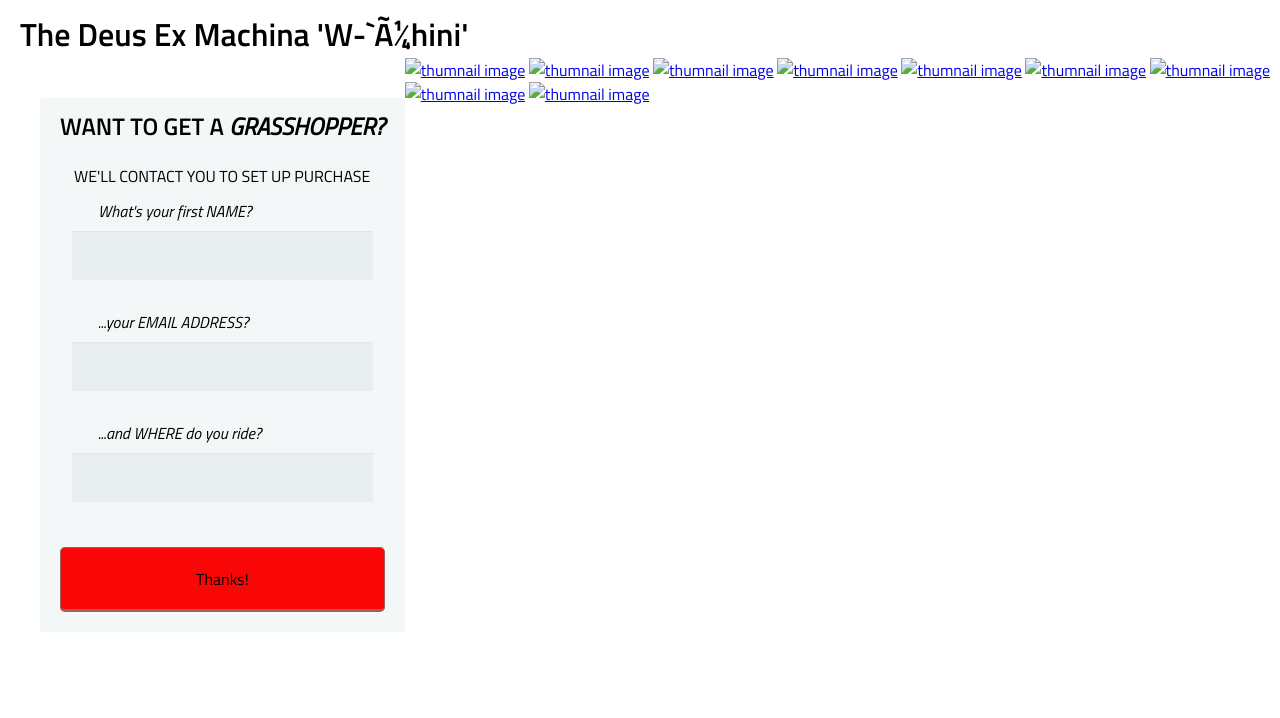
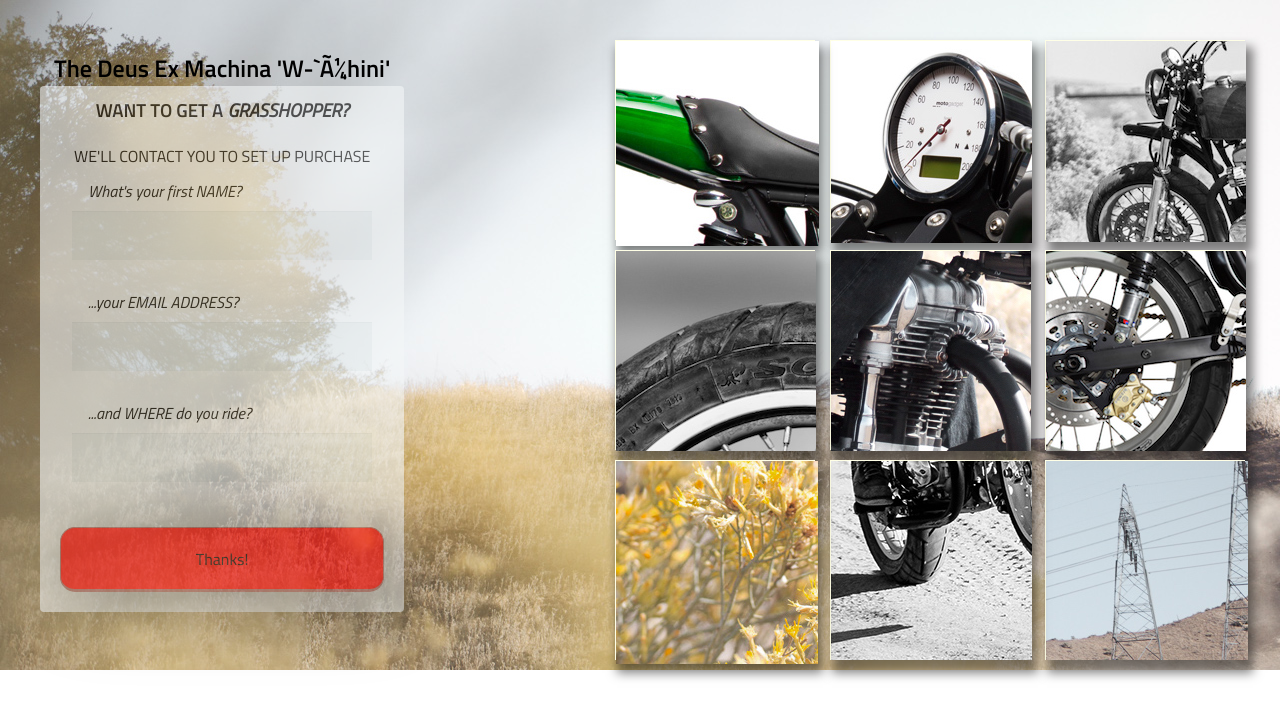
Before and after one commit to schuylermk/CSS-Week-1-Deus, a plain HTML site: page form.html in a window 1280 px wide. Drawn offline with Linux system fonts and the light colour scheme.

Commit message:
Connects all images and final page

```diff
--- a/css/gallery.css
+++ b/css/gallery.css
@@ -1,38 +1,36 @@
 *,
-*:before,
-*:after
-{
+*::before,
+*::after {
     -webkit-box-sizing: border-box;
        -moz-box-sizing: border-box;
             box-sizing: border-box;
 }
 
-*,
-*:before,
-*:after
-{
-    margin: 0;
+* {
+  font-family: 'Titillium Web', sans-serif;
+  margin: 0;
 }
 
-* {
-  font-family: 'Titillium Web', sans-serif;
+h2 {
+    margin: 10px 0 0 0;
+    padding-bottom: 0;
+    text-align: center;
 }
 
-h1 {
-    margin: 10px 0 0 20px;
-    padding-bottom: 0;
+.left {
+  float: left;
+  margin: 40px 0 0 40px;
 }
 
 form {
-  float: left;
-  max-width: 300px;
-  margin: 40px 0 0 40px;
+  max-width: 375px;
   padding: 10px 20px;
   background: #f4f7f8;
   border-radius: 4px;
+  opacity: .6;
 }
 
-h2 {
+h3 {
   margin: 0 0 20px 0;
   text-align: center;
 }
@@ -61,10 +59,11 @@
   font-size: 16px;
   text-shadow: 1px 1px 8px 5px grey;
   text-align: center;
-  border-radius: 5px;
+  border-radius: 15px;
   width: 100%;
   border: 1px solid #9f6060;
   border-width: 1px 1px 3px;
+  box-shadow: 10px 10px 70px 10px rgba(0, 0, 0, 0.5);
   margin-bottom: 10px;
 }
 
@@ -80,10 +79,35 @@
 
 label {
   display: block;
-  margin: 0 26px 8px 26px;
+  margin: 0 16px 8px 16px;
   font-weight: 300;
 }
 
-form {
-    max-width: 480px;
-  }
+.right {
+  display: inline-block;
+  float: right;
+  width: 60%;
+  margin: 40px 40px 0 0;
+  border: 2px 0.7 #996666;
+}
+
+.th1, .th2, .th3, .th4, .th5, .th6, .th7, .th8, .th9 {
+  float: right;
+  width: 200px;
+  height: 200px;
+  border: 1px solid #ffffe6;
+  box-shadow: 5px 10px 10px 3px rgba(0, 0, 0, 0.5);
+  margin: 0 15px 10px 0;
+}
+
+.clearboth {
+  clear: both;
+}
+
+.container {
+  position: relative;
+  background-image: url("../img/bye.jpg");
+  display: inline-block;
+  width: 1300px;
+  margin: 0;
+}
--- /dev/null
+++ b/css/later.css
@@ -0,0 +1,36 @@
+*,
+*::before,
+*::after {
+    -webkit-box-sizing: border-box;
+       -moz-box-sizing: border-box;
+            box-sizing: border-box;
+            margin: 0;
+            padding: 0;
+}
+
+.later_container {
+  display: inline-block;
+  width: 1275px;
+  position: static;
+  margin: 0;
+}
+
+.later img{
+  position: relative;
+  width: contain;
+}
+
+.out_rel img{
+  display: block;
+  position: absolute;
+  width: 300px;
+  top: 50%;
+  left: 40%;
+}
+
+.abso_talk {
+  position: absolute;
+  top: 30%;
+  left: 40%;
+  text-shadow: 20px 20px 20px yellow;
+}
--- a/css/main.css
+++ b/css/main.css
@@ -23,7 +23,6 @@
 {
     position: fixed;
     top: 215px;
-
     padding: 300px 400px 50px 50px;
 }
 
@@ -32,7 +31,6 @@
     position: fixed;
     top: 7%;
     left: 31%;
-
     opacity: .1;
     background-repeat: no-repeat;
 }
--- a/form.html
+++ b/form.html
@@ -1,15 +1,15 @@
 <!DOCTYPE html>
 <html>
   <head>
-    <link rel="stylesheet" href="css/gallery.css" media="screen" title="no title" charset="utf-8">
     <link href='https://fonts.googleapis.com/css?family=Titillium+Web:400,400italic,600&subset=latin,latin-ext' rel='stylesheet' type='text/css'>
-    <title>deusForm</title>
+    <link rel="stylesheet" href="css/gallery.css" media="screen" title="no title" charset="utf-8">    <title>deusForm</title>
   </head>
   <body>
+    <div class="container">
       <div class="left">
-      <h1>The Deus Ex Machina 'W-`ühini'</h1>
+        <h2>The Deus Ex Machina 'W-`ühini'</h2>
           <form class="info" action="next.html" method="get">
-          <h2>WANT TO GET A <em>GRASSHOPPER?</em></h2>
+            <h3>WANT TO GET A <em>GRASSHOPPER?</em></h3>
 
             <fieldset>
 
@@ -31,18 +31,38 @@
           </form>
       </div>
 
-    <div class="thumbnail">
-      <a href="#"><img src="img/thumb/th1.jpg" alt="thumnail image" /></a>
-      <a href="#"><img src="img/thumb/th2.jpg" alt="thumnail image" /></a>
-      <a href="#"><img src="img/thumb/th3.jpg" alt="thumnail image" /></a>
-      <a href="#"><img src="img/thumb/th4.jpg" alt="thumnail image" /></a>
-      <a href="#"><img src="img/thumb/th5.jpg" alt="thumnail image" /></a>
-      <a href="#"><img src="img/thumb/th6.jpg" alt="thumnail image" /></a>
-      <a href="#"><img src="img/thumb/th7.jpg" alt="thumnail image" /></a>
-      <a href="#"><img src="img/thumb/th8.jpg" alt="thumnail image" /></a>
-      <a href="#"><img src="img/thumb/th9.jpg" alt="thumnail image" /></a>
+      <div class="right">
+        <div class="th1">
+          <a href="img/bw.jpg"><img src="img/th1.jpg" alt="thumbnail" /></a>
         </div>
-
+        <div class="th2">
+          <a href="img/cockpit.jpg"><img src="img/th2.jpg" alt="thumbnail" /></a>
+        </div>
+        <div class="th3">
+          <a href="img/deusright.jpg"><img src="img/th3.jpg" alt="thumbnail" /></a>
+        </div>
+        <br class="clearboth">
+        <div class="th4">
+          <a href="img/rear.jpg"><img src="img/th6.jpg" alt="thumbnail" /></a>
+        </div>
+        <div class="th5">
+          <a href="img/rest.jpg"><img src="img/th5.jpg" alt="thumbnail" /></a>
+        </div>
+        <div class="th6">
+          <a href="img/rubber.jpg"><img src="img/th4.jpg" alt="thumbnail" /></a>
+        </div>
+        <br class="clearboth">
+        <div class="th7">
+          <a href="img/shred.jpg"><img src="img/th7.jpg" alt="thumbnail" /></a>
+        </div>
+        <div class="th8">
+          <a href="img/wheelie.jpg"><img src="img/th8.jpg" alt="thumbnail" /></a>
+        </div>
+        <div class="th9">
+          <a href="img/flowers.jpg"><img src="img/th9.jpg" alt="thumbnail" /></a>
+        </div>
+      </div>
+    </div>
 
   </body>
 </html>
```
Also changed, not shown: index.html (+2 -1 lines), next.html (+15 -3 lines), img/customs.png, img/hill.jpg, img/th1.jpg (added), img/th2.jpg (renamed from img/thumb/th2.jpeg), img/th3.jpg (renamed from img/thumb/th3.jpeg), img/th4.jpg (added), img/th5.jpg (renamed from img/thumb/th5.jpeg), img/th6.jpg (added), img/th7.jpg (renamed from img/thumb/th7.jpeg), img/th8.jpg (renamed from img/thumb/th8.jpeg), img/th9.jpg (renamed from img/thumb/th9.jpeg), img/thumb/th1.jpeg (deleted), 2 more files. Lines whose indentation alone changed are shown as unchanged.
